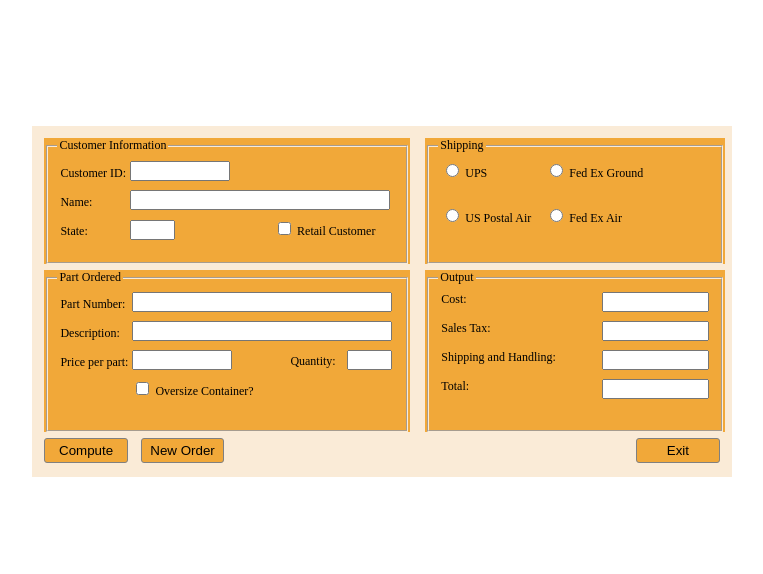
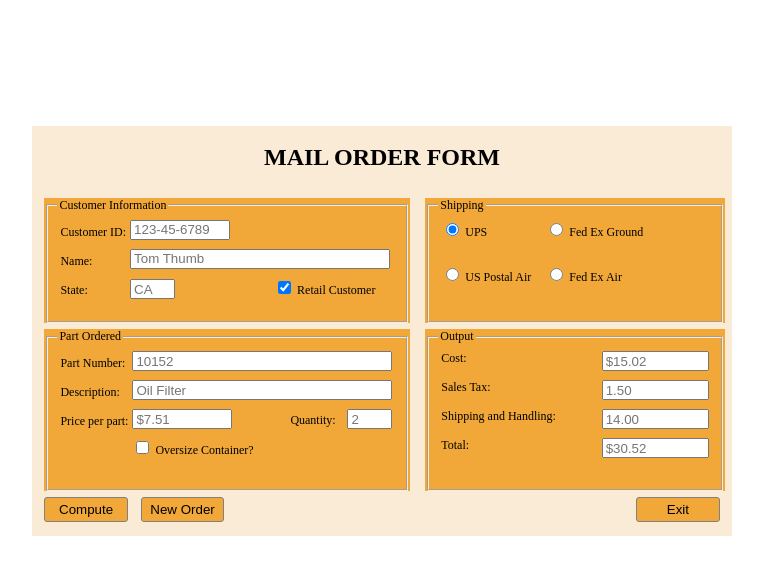
Before and after one commit to Irenyak1/mail-order, a plain HTML site: page mailOrder.html in a window 1280 px wide. Shown: the whole page, without its empty margins (258-1021 px from the left). Drawn offline with Linux system fonts and the light colour scheme.

Commit message:
Edit some css and html code

```diff
--- a/mailOrder.css
+++ b/mailOrder.css
@@ -6,6 +6,10 @@
     background-color: rgb(250, 235, 215);
     font-size: 12px;
 }
+#main-div h1{
+    text-align: center;
+}
+
 td{
     font-size: 12px;
 }
@@ -76,6 +80,7 @@ label[for=quantity]{
 #name, #partn, #descript{
     width: 260px;
 }
+
 button{
     background-color: rgb(241, 168, 57);
     width: 12%;
--- a/mailOrder.html
+++ b/mailOrder.html
@@ -9,6 +9,7 @@
 
   <body>
     <div id="main-div">
+        <h1>MAIL ORDER FORM</h1>
       <form action="#">
         <div id="top-div">
           <div id="top-left">
@@ -17,17 +18,17 @@
               <table id="table1">
                 <tr>
                   <td><label for="customerid">Customer ID:</label></td>
-                  <td><input type="text" id="customerid" value="" /></td>
+                  <td><input type="text" id="customerid" value="" placeholder="123-45-6789"/></td>
                 </tr>
                 <tr>
                   <td><label for="name">Name: </label></td>
-                  <td><input type="text" id="name" value="" /></td>
+                  <td><input type="text" id="name" value="" placeholder="Tom Thumb"/></td>
                 </tr>
                 <tr>
                   <td><label for="state">State: </label></td>
                   <td>
-                    <input type="text" id="state" value="" />
-                    <input type="checkbox" id="retail" value=""/>
+                    <input type="text" id="state" value="" placeholder="CA"/>
+                    <input type="checkbox" id="retail" value="" checked/>
                     <label for="retail">Retail Customer</label>
                   </td>
                 </tr>
@@ -40,18 +41,17 @@
               <table id="table2">
                 <tr>
                   <td>
-                    <input type="radio" id="ups" value="" />
+                    <input type="radio" id="ups" name="myRadios" value="ups" checked/>
                     <label for="ups">UPS</label>
-                    <input type="radio" id="fedex" value="" />
+                    <input type="radio" id="fedex" name="myRadios" value="fedexg" />
                     <label for="fedex">Fed Ex Ground</label>
                   </td>
                 </tr>
-                <!-- <td></td> -->
                 <tr>
                   <td>
-                    <input type="radio" id="postal" value="" />
+                    <input type="radio" id="postal" name="myRadios" value="" />
                     <label for="postal">US Postal Air</label>
-                    <input type="radio" id="fedexair" value="" />
+                    <input type="radio" id="fedexair" name="myRadios" value="" />
                     <label for="fedexair">Fed Ex Air</label>
                   </td>
                 </tr>
@@ -66,17 +66,17 @@
               <table id="table3">
                 <tr>
                   <td><label for="partn">Part Number:</label></td>
-                  <td><input type="text" id="partn" value="" /></td>
+                  <td><input type="text" id="partn" value="" placeholder="10152"/></td>
                 </tr>
                 <tr>
                   <td><label for="descript">Description:</label></td>
-                  <td><input type="text" id="descript" value="" /></td>
+                  <td><input type="text" id="descript" value="" placeholder="Oil Filter"/></td>
                 </tr>
                 <tr>
                     <td> <label for="price">Price per part:</label></td>
-                    <td><input type="text" id="price" value="" />
+                    <td><input type="text" id="price" value=""  placeholder="$7.51"/>
                     <label for="quantity">Quantity:</label>
-                    <input type="text" id="quantity" value="" />
+                    <input type="text" id="quantity" value="" placeholder="2"/>
                   </td>
                 </tr>
                 <tr>
@@ -94,19 +94,19 @@
               <table id="table4">
                 <tr>
                   <td><label for="cost">Cost:</label>
-                  <input type="text" id="cost" value="" /></td>
+                  <input type="text" id="cost" value="" placeholder="$15.02"/></td>
                 </tr>
                 <tr>
                   <td><label for="tax">Sales Tax:</label>
-                  <input type="text" id="tax" value="" /></td>
+                  <input type="text" id="tax" value="" placeholder="1.50"/></td>
                 </tr>
                 <tr>
                   <td><label for="handling">Shipping and Handling:</label>
-                    <input type="text" id="handling" value="" /></td>
+                    <input type="text" id="handling" value="" placeholder="14.00" /></td>
                 </tr>
                 <tr>
                   <td><label for="total">Total:</label>
-                  <input type="text" id="total" value="" /></td>
+                  <input type="text" id="total" value="" placeholder="$30.52"/></td>
                 </tr>
               </table>
             </fieldset>
```
Also changed, not shown: 1 other file.
